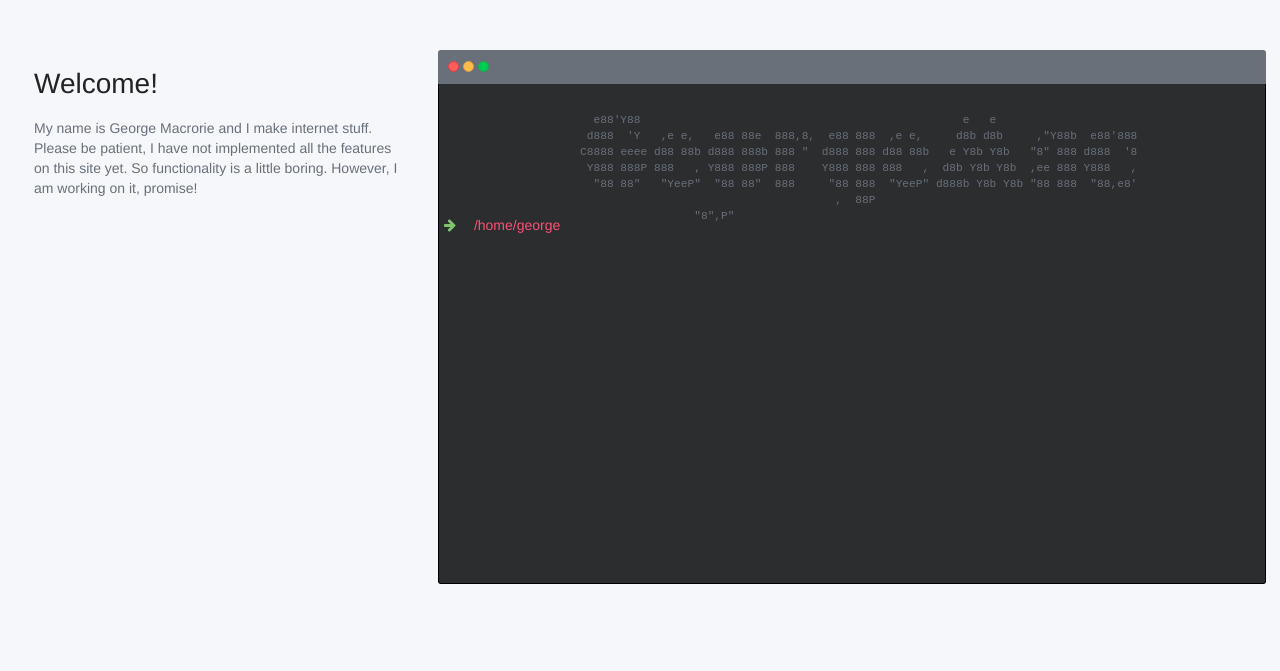
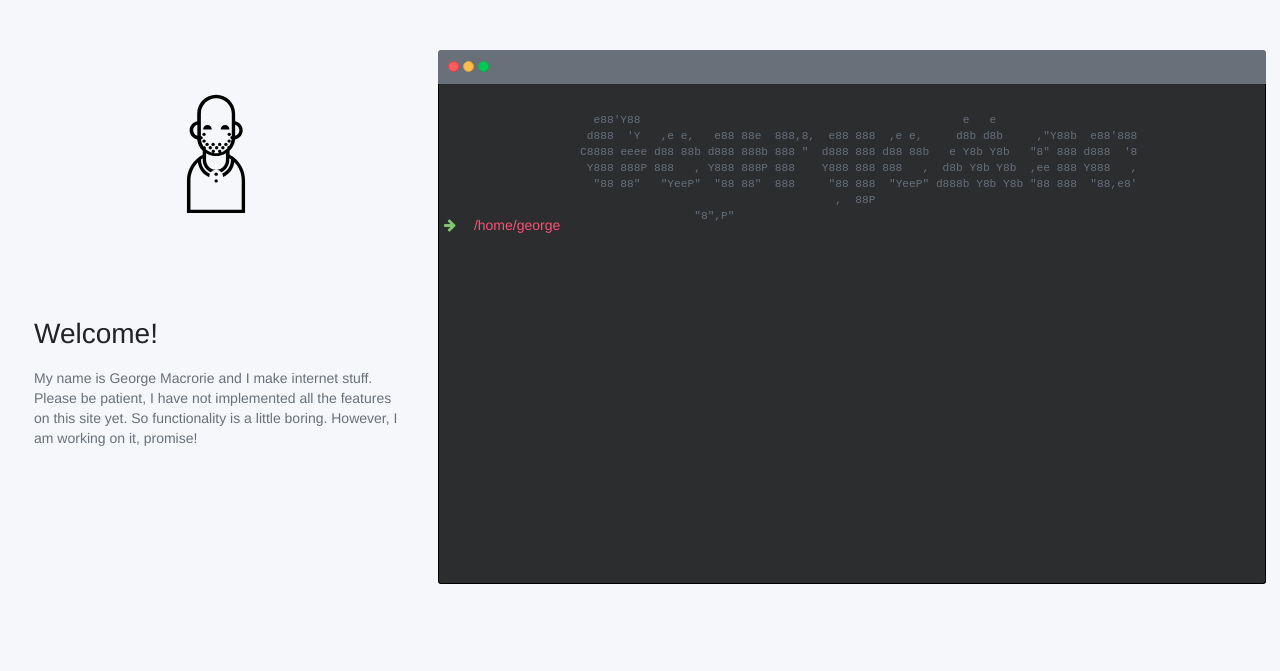
Before and after one commit to GeorgeMac/GeorgeMac, a website: page app/assets/index.html in a window 1280 px wide. Shown: the top 671 px of the page. Drawn offline with Linux system fonts and the light colour scheme; files whose address does not match are found by name.

Commit message:
Added logo image

```diff
--- a/app/assets/index.html
+++ b/app/assets/index.html
@@ -7,6 +7,7 @@
   <div class="main">
     <div class="tile is-ancestor">
       <div class="tile is-4 is-vertical is-parent">
+        <div id="logo" class="tile is-child box"></div>
         <div class="tile is-child box">
           <p class="title">Welcome!</p>
           <p>My name is George Macrorie and I make internet stuff.</p>
--- a/app/stylesheets/main.scss
+++ b/app/stylesheets/main.scss
@@ -53,6 +53,17 @@ body {
   .with-terminal {
     padding: 0;
     border: none;
+  }
+}
+
+#logo {
+  max-height: 10em;
+  margin-bottom: 0 !important;
+
+  svg {
+    max-height: 15rem;
+    display: block;
+    margin: 0 auto;
   }
 }
 
--- a/entry.js
+++ b/entry.js
@@ -8,3 +8,5 @@ require("font-awesome/css/font-awesome.css")
 require('./app/polyfill/custom_event.js')
 // run javascripts
 require("./content.js")()
+
+document.getElementById("logo").innerHTML = require("./app/assets/images/beard.svg");
--- a/package.json
+++ b/package.json
@@ -20,7 +20,9 @@
     "file-loader": "^0.9.0",
     "node-sass": "^3.8.0",
     "path": "^0.12.7",
+    "raw-loader": "^0.5.1",
     "sass-loader": "^4.0.0",
+    "svg-url-loader": "^1.1.0",
     "url-loader": "^0.5.7",
     "webpack": "^1.13.1"
   },
--- a/webpack.config.js
+++ b/webpack.config.js
@@ -28,7 +28,11 @@ module.exports = {
       test: /\.eot(\?v=\d+\.\d+\.\d+)?$/,
       loader: "file"
     }, {
+      test: /\.svg$/,
+      loader: "raw-loader"
+    }, {
       test: /\.svg(\?v=\d+\.\d+\.\d+)?$/,
+      exclude: [ path.resolve(__dirname, 'app/assets') ],
       loader: "url?limit=10000&mimetype=image/svg+xml"
     }]
   }
```
Also changed, not shown: app/assets/images/beard.svg (added), dist/b92342b0400055da1bd9ed5ffe5ba41c.svg (added), dist/bundle.js, dist/index.html.
